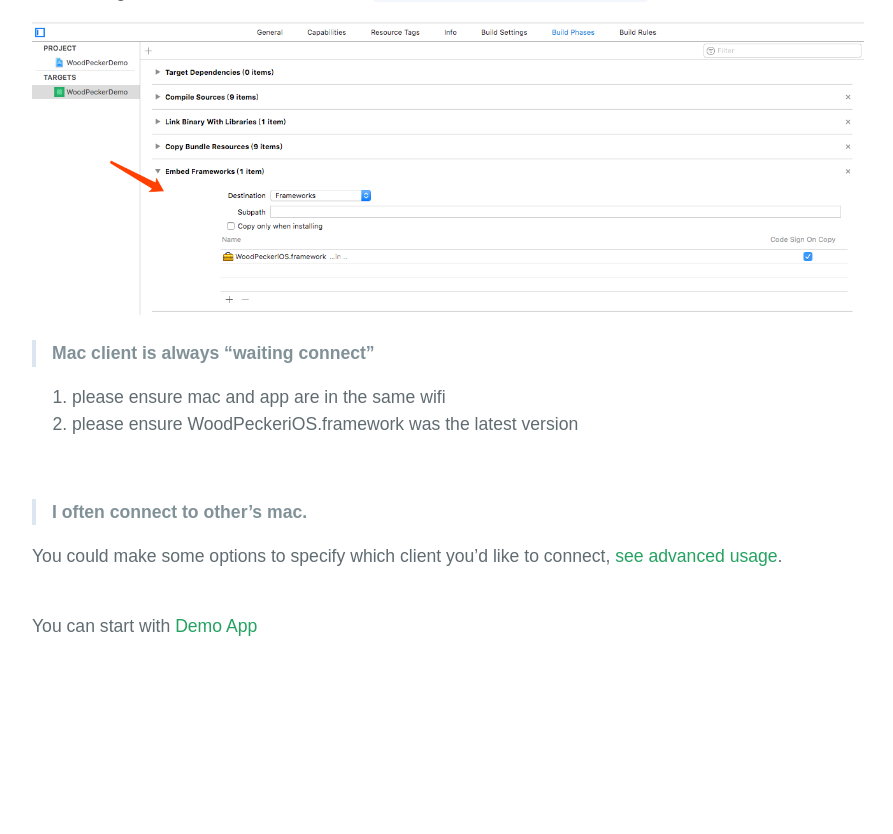
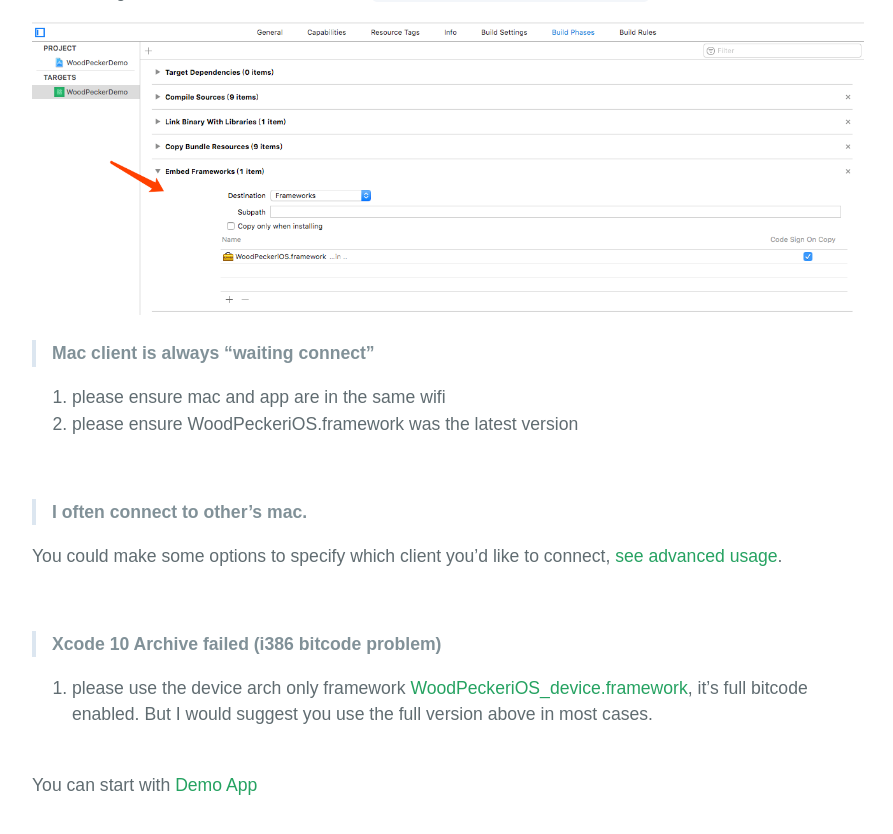
Before and after one commit to github-xiaogang/woodpecker, a Jekyll site: the page built from usage.md, in a window 1280 px wide and 900 px high, scrolled down 1067 px. Shown: the top 834 px of the window, without its empty margins (192-1085 px from the left). Built offline with Jekyll 4.4.1, drawn with Linux system fonts in a browser that asks for light colours; before the commit the page ends 1809 px from its top, so only the background shows below that; some of the changed text lies outside the part shown.

Commit message:
Xcode 10 archive failed (i386 bitcode problem)

````diff
--- a/usage.md
+++ b/usage.md
@@ -16,7 +16,7 @@ To use Woodpecker, you need import WoodPeckeriOS.framework to your project, Wood
 ```
 pod 'WoodPeckeriOS'
 ```
-only in `Debug` configuration [read more](https://guides.cocoapods.org/syntax/podfile.html#pod)
+Using in the `Debug` configuration only [read more](https://guides.cocoapods.org/syntax/podfile.html#pod)
 ```
 pod 'WoodPeckeriOS', :configurations => ['Debug']
 ```
@@ -59,6 +59,11 @@ Please drag WoodPeckeriOS.framework to `Build Phases -> Embed Framworks`.
  You could make some options to specify which client you'd like to connect, <a href="/connection.html">see advanced usage</a>.
 
 <br/>
+> **Xcode 10 Archive failed (i386 bitcode problem)**
+
+1. please use the device arch only framework <a href="/assets/framework/WoodPeckeriOS_device.framework.zip">WoodPeckeriOS_device.framework</a>, it's full bitcode enabled. But I would suggest you use the full version above in most cases.
+
+<br/>
 You can start with <a href="https://github.com/github-xiaogang/woodpecker-demo">Demo App</a>
 <br/>
 <br/>
````
Also changed, not shown: cnusage.md (+5 -0 lines), 1 other file.
